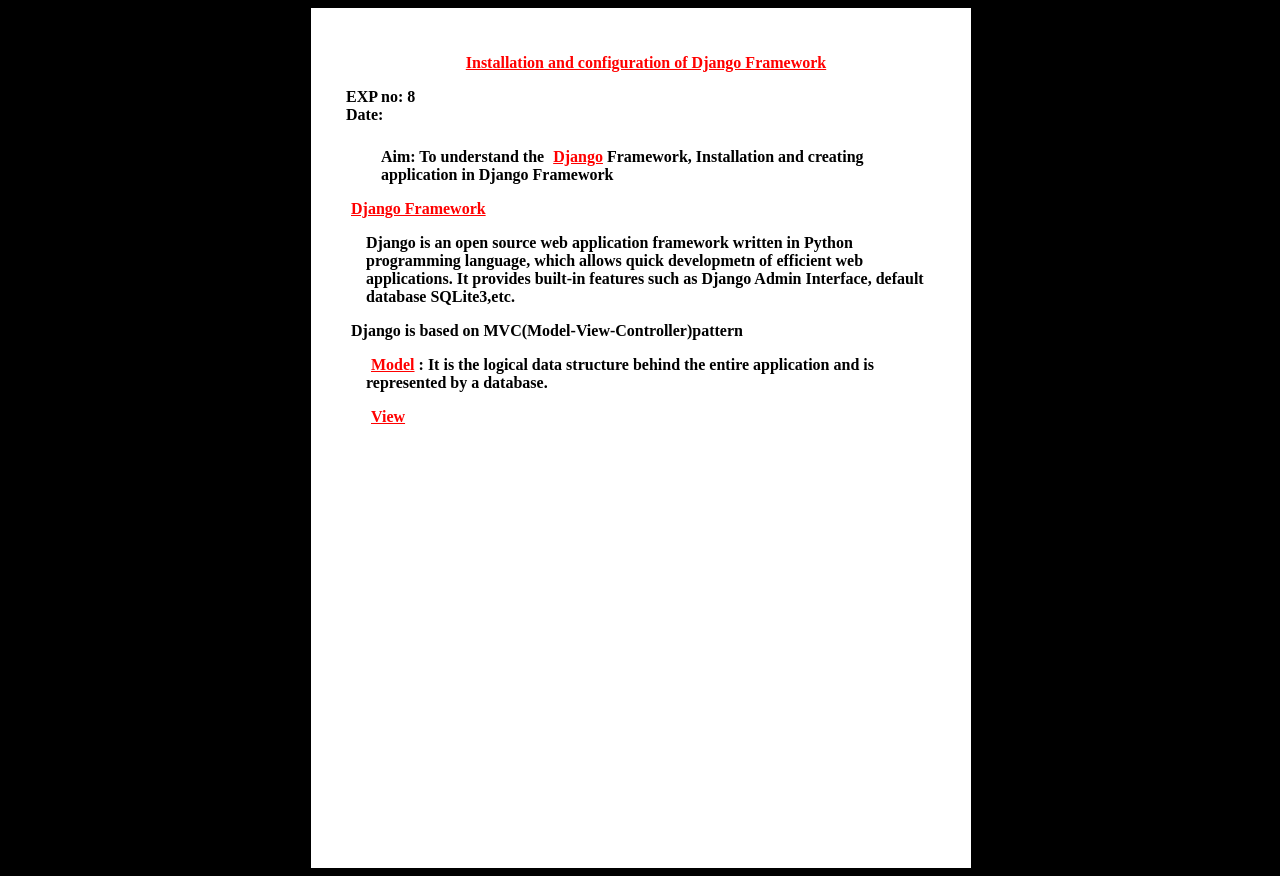
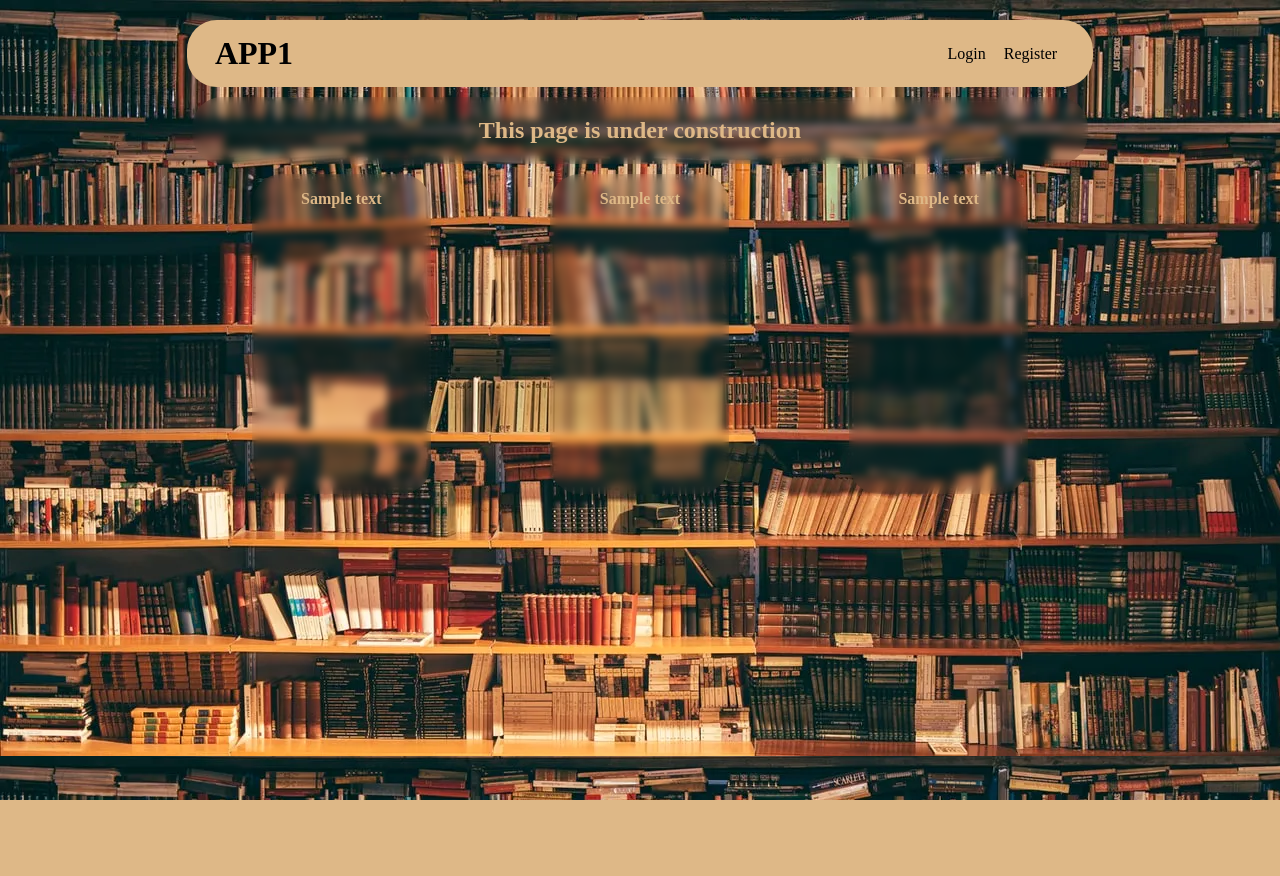
Before and after one commit to Nabeel-x/djangoprojects, a Django app: page / in a window 1280 px wide. After the commit the page ends 800 px from the top, so only its background shows below. Run offline with Django 5.2, Linux system fonts and the light colour scheme; some libraries are stand-ins or nearby versions.

Commit message:
register form

```diff
--- a/project1/app1/static/index.css
+++ /dev/null
@@ -1,35 +0,0 @@
-*{
-    margin-left: 5px;
-}
-body{
-    background-color: black;
-    z-index: -999;
-}
-#pdfbody{
-    background-color: white;
-    padding: 30px;
-    margin: 0;
-    width: 600px;
-    height: 100vh;
-    margin: auto;
-    left: 0;
-}
-#heading{
-    display: flex;
-    align-items: center;
-    justify-content: center;
-}
-.imp{
-    color: red;
-    text-decoration: underline;
-}
-.meta {
-    font-weight: bold;
-}
-.aim{
-    margin-top: 3vh;
-    margin-left: 40px;
-}
-.content {
-    margin-left: 20px;
-}
--- /dev/null
+++ b/project1/app1/static/styles.css
@@ -0,0 +1,76 @@
+body{
+    width: 100%;
+    height: 100%;
+    margin: 0;
+    display: flex;
+    flex-direction: column;
+    align-items: center;
+}
+
+.heading{
+    margin: 5px;
+    margin-top: 20px;
+    padding: 5px;
+    background-color: burlywood;
+    display: flex;
+    justify-content: space-between;
+    width: 70%;
+    border-radius: 30px;
+}
+.heading h1{
+    margin: 5px;
+    margin-left: 2%;
+    padding: 5px;
+}
+.navbar{
+    display: flex;
+    align-items: center;
+    justify-content: center;
+    margin-right: 2%;
+}
+.navbar ul{
+    margin: 0;
+    display: flex;
+    list-style: none;
+    text-align: center;
+}
+.navbar ul li{
+    padding: 5px;
+    margin-right: 8px;
+    border-radius: 20px;
+}
+
+
+.navbar ul li a{
+    text-decoration: none;
+    color: black;
+}
+.navbar ul li:hover{
+    border-bottom: 1px solid blanchedalmond;
+}
+.content{
+    width: 70%;
+    height: 40vh;
+    display: flex;
+    justify-content: space-around;
+    margin: 5px 5px;
+}
+.notify{
+    text-align: center;
+    color: burlywood;
+    margin: 5px 5px;
+    width: 70%;
+    background-color: transparent;
+    backdrop-filter: blur(4px);
+    border-radius: 30px;
+}
+.sub{
+    width: 20%;
+    height: 100%;
+    font-weight: bold;
+    text-align: center;
+    border-radius: 30px;
+    background-color: transparent;
+    backdrop-filter: blur(4px);
+    color: burlywood;
+}
--- a/project1/app1/templates/index.html
+++ b/project1/app1/templates/index.html
@@ -1,26 +1,34 @@
+{%load static%}
 <!DOCTYPE html>
 <html lang="en">
 <head>
     <meta charset="UTF-8">
     <meta name="viewport" content="width=device-width, initial-scale=1.0">
-    <title>App1main</title>
-    <link rel="stylesheet" href="../static/index.css">
+    <title>APP1</title>
+    <link rel="stylesheet" href="{% static 'styles.css' %}">
 </head>
-<body>
-    <div id="pdfbody">
-        <div id="heading" class = "meta">
-            <p class = "imp">Installation and configuration of Django Framework</p>
+<body background="{% static 'bpic.webp' %}">
+    <div class="heading">
+        <h1>APP1</h1>
+        <nav class="navbar">
+            <ul>
+                <li><a href="login">Login</a></li>
+                <li><a href="{% url 'register' %}">Register</a></li>
+            </ul>
+        </nav>
+    </div>
+    <div class="notify">
+        <h2>This page is under construction</h2>
+    </div>
+    <div class="content">
+        <div class="sub">
+            <p>Sample text</p>
         </div>
-        <div class="meta">EXP no: 8</div>
-        <div class="meta">Date: </div>
-        <div class="meta aim">Aim: To understand the <span class="imp">Django</span> Framework, Installation and creating application in Django Framework</div>
-        <div class="contentbody">
-            <p class="contenttitle imp meta">Django Framework</p>
-            <p class="content meta">Django is an open source web application framework written in Python programming language, which allows quick developmetn of efficient web applications. It provides built-in features such as Django Admin Interface, default database SQLite3,etc.</p>
-            <p class="meta">Django is based on MVC(Model-View-Controller)pattern</p>
-
-            <p class="content meta"><span class="imp">Model</span> : It is the logical data structure behind the entire application and is represented by a database.<p>
-            <p class="content meta"><span class="imp">View</span></p>
+        <div class="sub">
+            <p>Sample text</p>
+        </div>
+        <div class="sub">
+            <p>Sample text</p>
         </div>
     </div>
 </body>
--- a/project1/app1/urls.py
+++ b/project1/app1/urls.py
@@ -2,5 +2,7 @@ from django.urls import path
 from .import views
 
 urlpatterns=[
-    path('',views.index,name="index")
+    path('',views.index,name="index"),
+    path('register/',views.register,name='register'),
+    path('login/',views.login,name="login")
 ]
--- a/project1/app1/views.py
+++ b/project1/app1/views.py
@@ -1,5 +1,24 @@
-from django.shortcuts import render
-
+from django.shortcuts import render,redirect
+from .forms import *
+from .models import *
+from django.contrib import messages
+from django.contrib.auth import authenticate,login
+from django.conf import settings
+from django.core.mail import send_mail
 # Create your views here.
 def index(request):
     return render(request,'index.html')
+
+def register(request):
+    Rform = RegisterForm(request.POST)
+    dict={'Regform':Rform}
+    if request.method == "POST":
+        if Rform.is_valid():
+            user=Rform.save()
+            user.set_password(user.password)
+            user.save()
+            messages.success(request,"Registration successful..")
+            return redirect('login')
+        else:
+            messages.error(request,'Invalid form submission..')
+    return render(request,'Register.html',dict)
```
Also changed, not shown: project1/app1/forms.py (+13 -0 lines), project1/app1/templates/Register.html (added, +26 -0 lines), project1/app1/static/bpic.webp (added).
